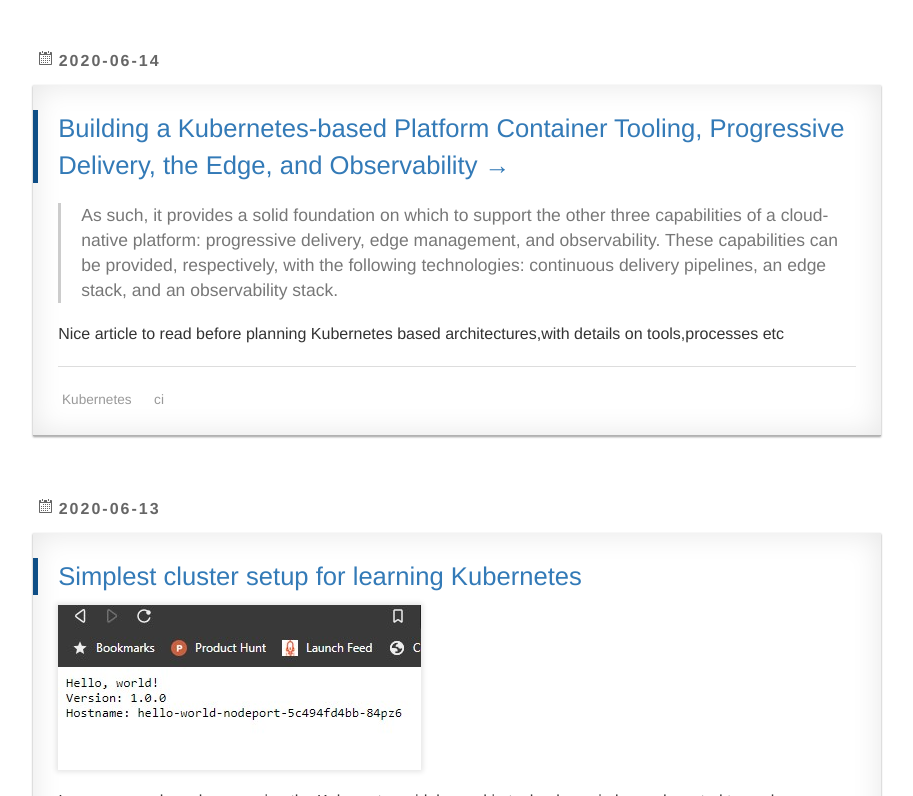
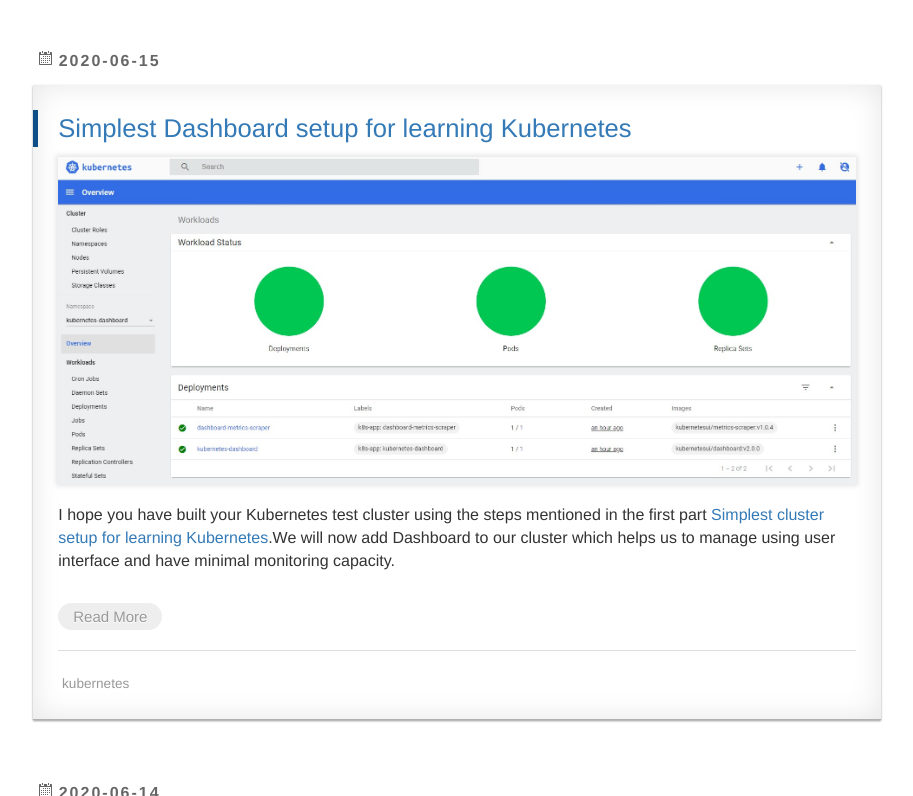
Before and after one commit to iam-j/iam-j.github.io, a Jekyll site: the page built from index.html, in a window 1280 px wide and 900 px high, cut to the strip 104-900 px from the top of the window. Shown: the whole strip, without its empty margins (183-1096 px from the left). Built offline with Jekyll 4.4.1, drawn with Linux system fonts in a browser that asks for light colours; nearby versions of some CDN libraries; the list of posts is cut into pages by our own code; some of the changed text lies outside the part shown.

Commit message:
New post

```diff
--- /dev/null
+++ b/_includes/reading-time.html
@@ -0,0 +1,6 @@
+{% capture words %}
+{{ post.content | number_of_words | minus: 180 }}
+{% endcapture %}
+{% unless words contains '-' %}
+{{ words | plus: 150 | divided_by: 150 | append: ' min read' }}
+{% endunless %}
--- a/_posts/2020-06-13-simplest-kubernetes-cluster.markdown
+++ b/_posts/2020-06-13-simplest-kubernetes-cluster.markdown
@@ -139,7 +139,7 @@
 {% highlight bash %}
 kubectl get pods
 
-Kubectl get nodes
+kubectl get nodes
 {% endhighlight %}
 
 ### First deployment
--- /dev/null
+++ b/_posts/2020-06-15-simplest-dashboard-setup.markdown
@@ -0,0 +1,98 @@
+---
+layout: post
+title: Simplest Dashboard setup for learning Kubernetes
+date: 2020-06-15 09:31:59
+tags: kubernetes
+categories: infrastructure
+image: /dashboard/dashboard3.jpg
+---
+
+I hope you have built your Kubernetes test cluster using the steps mentioned in the first part [Simplest cluster setup for learning Kubernetes]().We will now add Dashboard to our cluster which helps us to manage using user interface and have minimal monitoring capacity.
+
+* TOC
+{:toc}
+
+Assuming you already have
+- running Kubernetes cluster
+- required ports open in security groups or Firewalls.
+
+Lets begin..
+
+## Installing the Dashboard
+
+Visit this [page](https://github.com/kubernetes/dashboard/releases) to see the latest available version of the Dashboard.
+
+To install it ,run the following command
+
+{% highlight bash %}
+kubectl apply -f https://raw.githubusercontent.com/kubernetes/dashboard/v2.0.0/aio/deploy/recommended.yaml
+{% endhighlight %}
+
+This will install the Dashboard with default settings.
+
+Running below command should set you up with Dashboard on localhost at *http://localhost:8001/api/v1/namespaces/kubernetes-dashboard/services/https:kubernetes-dashboard:/proxy/*
+
+{% highlight bash %}
+kubectl proxy
+{% endhighlight %}
+
+As you might you have noticed ,this URL will only work from the cluster.we need expose it to outside using below command.
+
+{% highlight bash %}
+kubectl proxy --address EC2Ipaddr --accept-hosts '^.*$' --port=8001
+{% endhighlight %}
+
+## User Login for testing
+
+**Please note** that the instructions below would give full access to the cluster with out any authentication so use it only for testing and never on Production.
+
+**Enable Skip Login**
+
+we can completely bypass authentication you adding flag in the args for easy login.To have that follow steps below
+
+{% highlight bash %}
+kubectl edit deployment/kubernetes-dashboard --namespace=kubernetes-dashboard
+{% endhighlight %}
+
+In VI editor add *--enable-skip-login* as below
+
+![dashboard1][dashboard1]
+
+Rerun the proxy command in previous command,you should see skip button as below.
+
+![dashboard2][dashboard2]
+
+ **Enable role for the user**
+
+Although we could bypass login,We need to give additional permissions for avoiding *Forbidden user errors*. This [post](https://mohamedradwan.com/2019/06/05/how-to-solve-forbidden-user-error-kubernetes-web-dashboard-for-kubernetes-clusters/) helped me in resolving the issues.
+
+First delete exsiting role for *kubernetes-dashboard* using
+
+{% highlight bash %}
+kubectl delete clusterrolebinding kubernetes-dashboard -n kubernetes-dashboard
+{% endhighlight %}
+
+Then create with admin role using this
+
+{% highlight bash %}
+kubectl create clusterrolebinding kubernetes-dashboard -n kubernetes-dashboard --clusterrole=cluster-admin --serviceaccount=kubernetes-dashboard:kubernetes-dashboard
+{% endhighlight %}
+
+Rerun the proxy command in previous command,you should be able to login and see all the options
+
+{% highlight bash %}
+kubectl proxy --address EC2Ipaddr --accept-hosts '^.*$' --port=8001
+{% endhighlight %}
+
+## Conclusion
+
+With this setup we should be able see the details of the Nodes,Pods,Clusters,deployments and etc.As your cluster complexity increases Kubernetes Dashboard would be very useful to track the resources.
+
+![dashboard3][dashboard3]
+
+
+[source](https://www.devdiaries.net/blog/Single-Node-Kubernetes-Cluster-Part-3/)
+
+[dashboard1]: {{"/dashboard/dashboard1.jpg" | prepend: site.imgrepo }}
+[dashboard2]: {{"/dashboard/dashboard2.jpg" | prepend: site.imgrepo }}
+[dashboard3]: {{"/dashboard/dashboard3.jpg" | prepend: site.imgrepo }}
```
Also changed, not shown: static/css/article-list.css (line endings or trailing spaces), static/img/dashboard/dashboard1.jpg (added), static/img/dashboard/dashboard2.jpg (added), static/img/dashboard/dashboard3.jpg (added).
